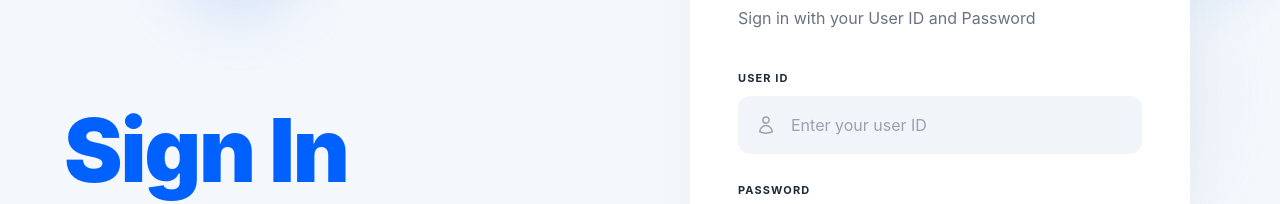
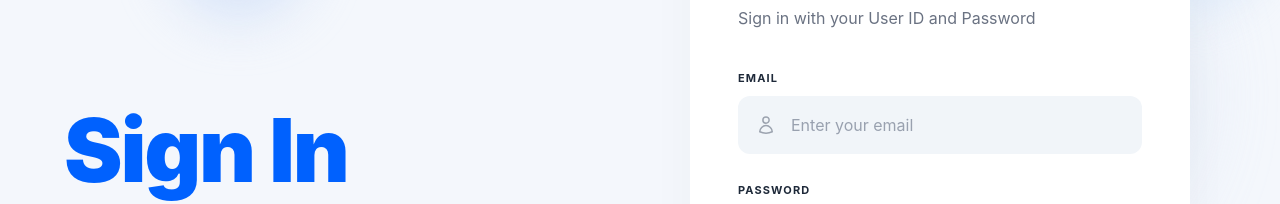
Before and after one commit to naveeraj07/Training-app-hexaware, a React app in the folder frontend/: page / in a window 1280 px wide. Shown: the part 222-426 px from the top of the page. Built offline with nearby package versions, Linux system fonts and the light colour scheme; the HTML template or start-up script is replaced by a standard one.

Commit message:
Integrated login API with authentication backend

```diff
--- a/frontend/package.json
+++ b/frontend/package.json
@@ -11,6 +11,7 @@
   },
   "dependencies": {
     "@tailwindcss/vite": "^4.3.0",
+    "axios": "^1.17.0",
     "lucide-react": "^1.17.0",
     "react": "^19.2.6",
     "react-dom": "^19.2.6",
--- a/frontend/src/components/LoginScreen.jsx
+++ b/frontend/src/components/LoginScreen.jsx
@@ -3,7 +3,7 @@ import { useNavigate } from 'react-router-dom';
 import axios from 'axios';
 
 export default function LoginScreen() {
-  const [userId, setUserId] = useState('');
+  const [email, setEmail] = useState('');
   const [password, setPassword] = useState('');
   const [showPassword, setShowPassword] = useState(false);
   const [rememberMe, setRememberMe] = useState(false);
@@ -30,53 +30,38 @@ export default function LoginScreen() {
   setIsLoading(true);
 
   try {
-      // 1. Send authentication payload to backend endpoint
-      const response = await axios.post('http://localhost:8000/auth/login', {
-        user_id: userId,
-        password: password,
-        remember_me: rememberMe
-      });
+    const response = await axios.post(
+      'http://localhost:8000/auth/login',
+      {
+        email: email,
+        password: password
+      }
+    );
 
-      // 2. Extract Bearer data and course info directly from JSON response body
-      const { token, token_type, assignedCourseInfo, isRegistered } = response.data;
+    const { access_token, token_type, user } = response.data;
 
-      // 3. Manually store the Bearer token based on the "Remember Me" selection
-      if (token) {
-        // Format string into standard "Bearer eyJ..."
-        const formattedToken = `${token_type || 'Bearer'} ${token}`;
+    if (access_token) {
+      const formattedToken = `${token_type} ${access_token}`;
 
       if (rememberMe) {
-          // Persistent: Survives browser restarts
         localStorage.setItem('authToken', formattedToken);
       } else {
-          // Session-bound: Wiped out instantly when the browser tab closes
         sessionStorage.setItem('authToken', formattedToken);
       }
+
+      localStorage.setItem('user', JSON.stringify(user));
     }
-
-      // --- ROUTING MATRIX CHECKS ---
-
-      // EDGE CASE 1: User has already accepted and finalized registration
-      if (isRegistered) {
+    alert('Login Successful!');
     navigate('/dashboard');
-        return;
-      }
-
-      // EDGE CASE 2: Account exists, but admin hasn't mapped a course yet
-      if (!assignedCourseInfo) {
-        navigate('/pending-assignment');
-        return;
-      }
-
-      // STANDARD CASE: User has an unconfirmed course assignment ready to view
-      navigate('/register-course', {
-        state: { courseData: assignedCourseInfo }
-      });
 
   } catch (err) {
     console.error('Login Submission Error:', err);
-      // Grabs detailed feedback text string from backend exceptions
-      setError(err.response?.data?.detail || err.response?.data?.message || 'Invalid User ID or Password.');
+
+    setError(
+      err.response?.data?.detail ||
+      err.response?.data?.message ||
+      'Invalid email or password.'
+    );
   } finally {
     setIsLoading(false);
   }
@@ -203,8 +188,8 @@ export default function LoginScreen() {
 
               {/* Field 1: User ID */}
               <div style={{ display: 'flex', flexDirection: 'column', gap: '10px' }}>
-                <label htmlFor="userId" className="text-[11px] font-bold text-gray-800 tracking-widest uppercase">
-                  USER ID
+                <label htmlFor="email" className="text-[11px] font-bold text-gray-800 tracking-widest uppercase">
+                  EMAIL
                 </label>
 
                 <div style={{ position: 'relative', display: 'flex', alignItems: 'center', width: '100%' }}>
@@ -215,11 +200,11 @@ export default function LoginScreen() {
                   </span>
 
                   <input
-                    type="text"
-                    id="userId"
-                    placeholder="Enter your user ID"
-                    value={userId}
-                    onChange={(e) => setUserId(e.target.value)}
+  type="email"
+  id="email"
+  placeholder="Enter your email"
+  value={email}
+  onChange={(e) => setEmail(e.target.value)}
   disabled={isLoading}
   className="w-full bg-[#F1F5F9] border border-transparent rounded-xl text-base text-gray-900 placeholder-gray-400 outline-none focus:bg-white focus:border-blue-400 transition-all"
   style={{
```
Also changed, not shown: 2 other files (tests, documents, lock files or other folders). Lines whose indentation alone changed are shown as unchanged.
